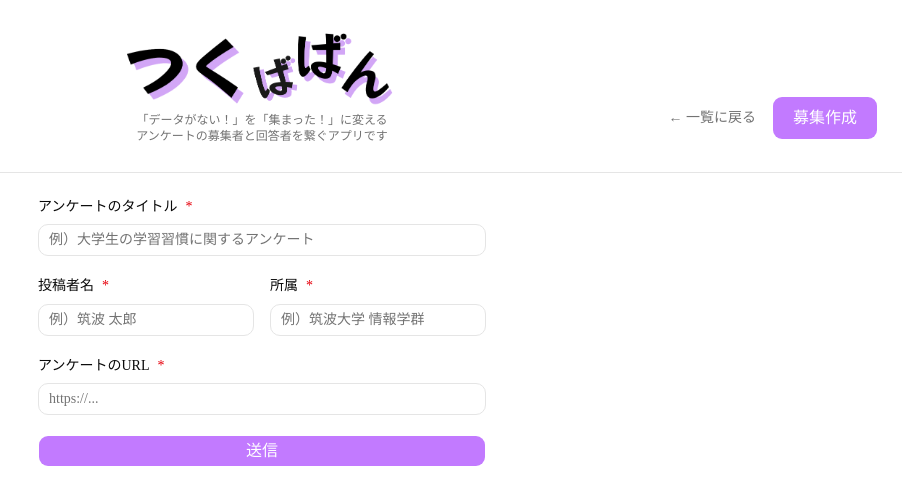
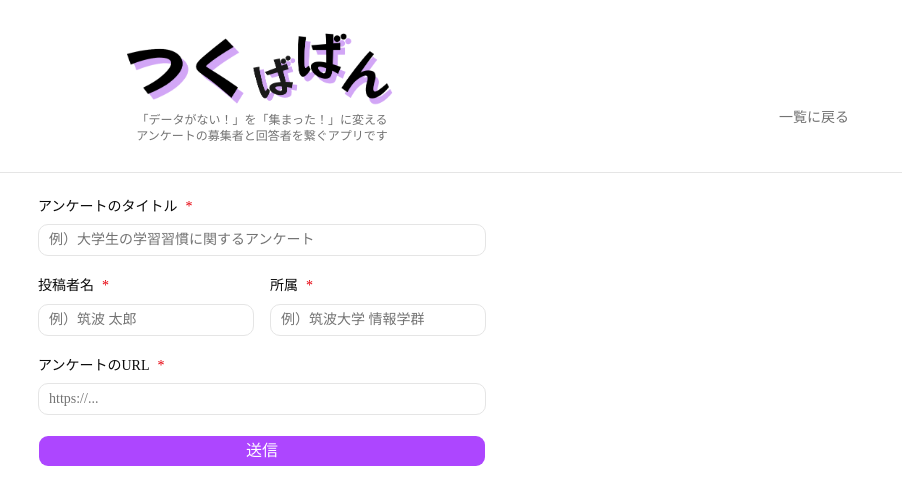
Before and after one commit to rinnosuke2005/tsukubaban, a Next.js app: page /new in a window 1280 px wide. Shown: the top 504 px of the page, without its empty margins (378-1280 px from the left). Built offline with nearby package versions, Linux system fonts and the light colour scheme.

Commit message:
fix: 募集作成画面のヘッダー表示とボタン配色を調整

```diff
--- a/src/app/new/page.tsx
+++ b/src/app/new/page.tsx
@@ -4,7 +4,7 @@ import { SurveyForm } from "@/components/forms/survey-form";
 export default function NewSurveyPage() {
   return (
     <div className="text-foreground min-h-screen bg-white">
-      <Header showBackLink />
+      <Header showBackLink showCreateButton={false} />
 
       <main className="flex justify-center p-6">
         <SurveyForm />
--- a/src/components/forms/survey-form.tsx
+++ b/src/components/forms/survey-form.tsx
@@ -135,7 +135,7 @@ export function SurveyForm() {
           <Field>
             <Button
               type="submit"
-              className="w-full bg-purple-400 px-5 text-base text-white hover:bg-purple-500"
+              className="w-full bg-purple-500 px-5 text-base text-white hover:bg-purple-600"
             >
               送信
             </Button>
--- a/src/components/header.tsx
+++ b/src/components/header.tsx
@@ -4,26 +4,32 @@ import { Button } from "@/components/ui/button";
 
 type HeaderProps = {
   showBackLink?: boolean;
+  showCreateButton?: boolean;
 };
 
-export function Header({ showBackLink = false }: HeaderProps) {
+export function Header({
+  showBackLink = false,
+  showCreateButton = true,
+}: HeaderProps) {
   return (
     <header className="border-border relative border-b px-6 py-7">
       <div className="absolute top-24 right-6 flex items-center gap-4">
         {showBackLink && (
           <Link
             href="/"
-            className="text-muted-foreground text-sm hover:underline"
+            className="text-muted-foreground inline-flex h-11 w-32 items-center justify-center text-sm hover:underline"
           >
-            ← 一覧に戻る
+            一覧に戻る
           </Link>
         )}
-        <Button
-          asChild
-          className="text-bold h-11 bg-purple-400 px-5 text-base text-white hover:bg-purple-500"
-        >
-          <Link href="/new">募集作成</Link>
-        </Button>
+        {showCreateButton && (
+          <Button
+            asChild
+            className="text-bold h-11 w-32 bg-purple-500 px-5 text-base text-white hover:bg-purple-600"
+          >
+            <Link href="/new">募集作成</Link>
+          </Button>
+        )}
       </div>
       <div className="flex flex-col items-center justify-center gap-1">
         <Image
```
